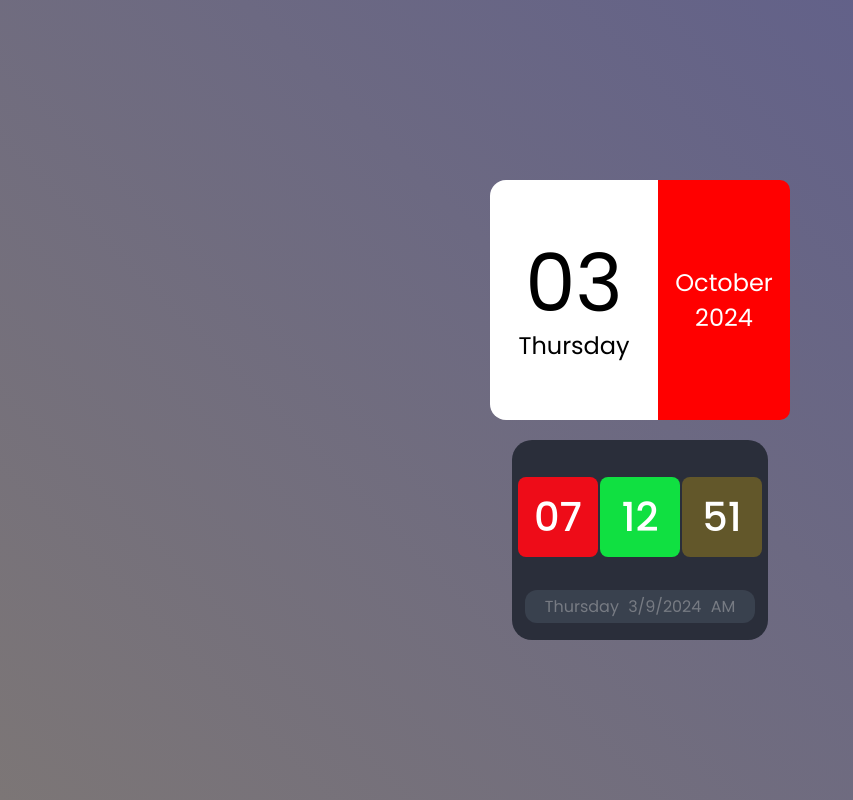
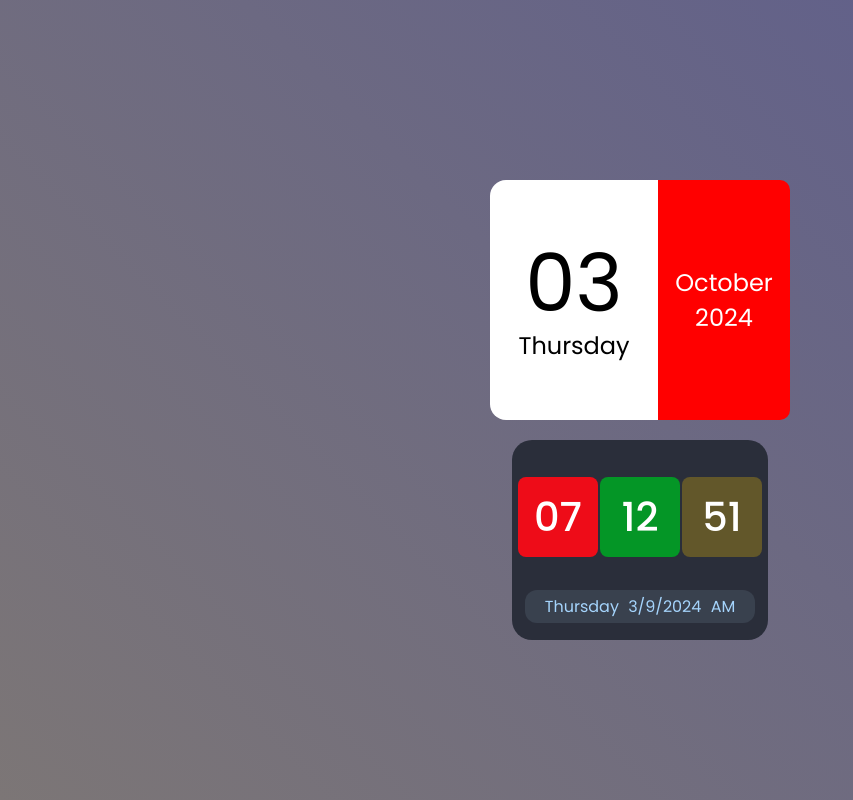
Before and after one commit to Shyam3515/Date_And_Time, a plain HTML site: page index.html in a window 1280 px wide. Shown: the whole page, without its empty margins (0-853 px from the left). Drawn offline with Linux system fonts and the light colour scheme.

Commit message:
Add files via upload

```diff
--- a/style.css
+++ b/style.css
@@ -93,7 +93,7 @@
   background-color: #ee0c18;
 }
 #minutes {
-  background-color: #10e041;
+  background-color: #049626;
 }
 #seconds {
   background-color: #62572a;
@@ -111,5 +111,6 @@
 #day,
 #totalDate,
 #ampm {
-  color: #777b83;
+  /* color: #777b83; */
+  color: #a5d4fc;
 }
```
